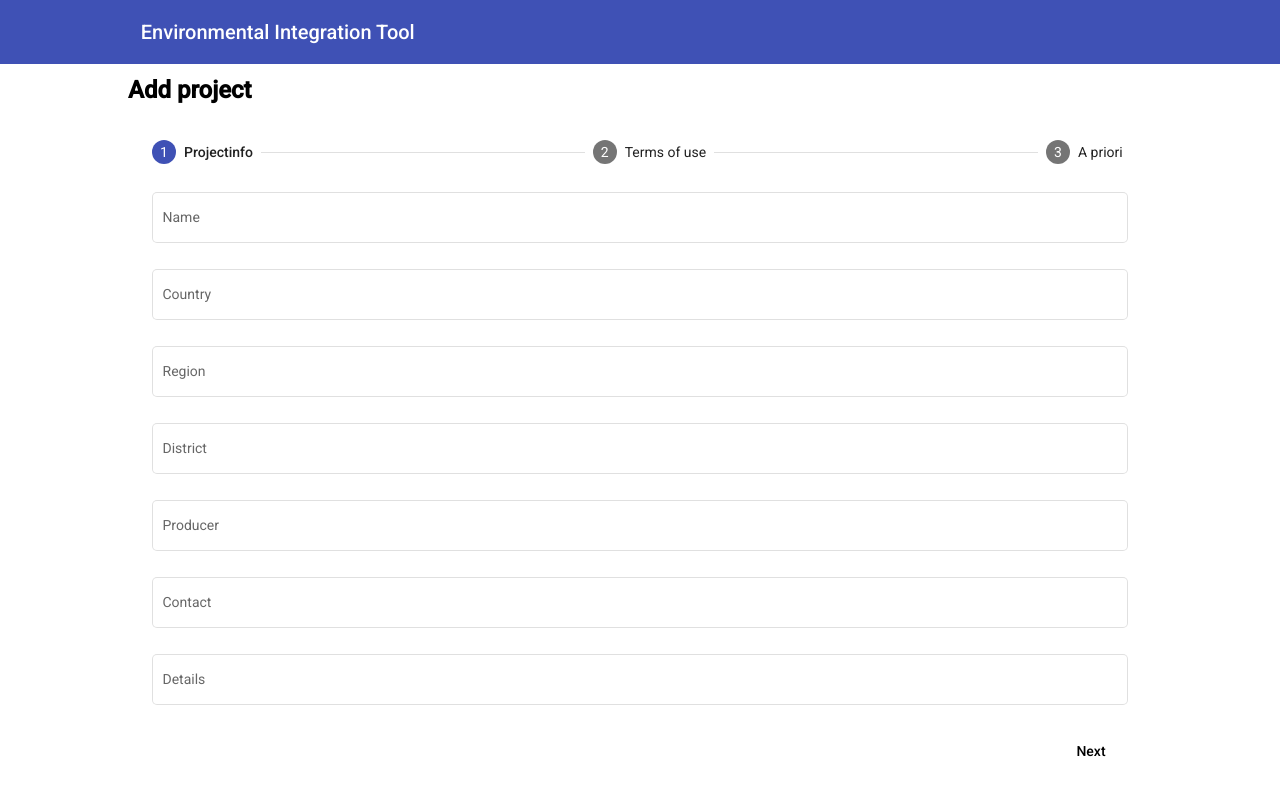
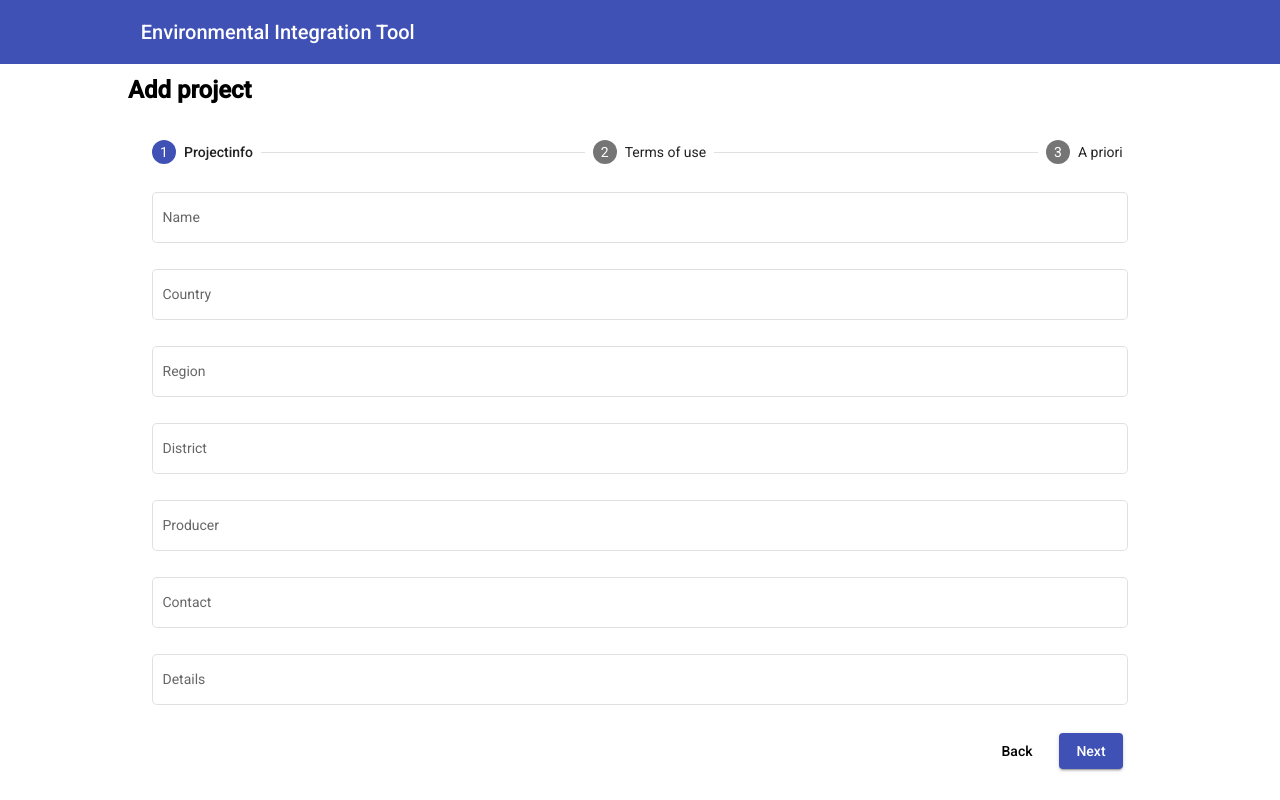
Before and after one commit to nikita-taranenko-nta/HITW-2022, an Angular app in the folder frontend/audit/: page /create/1 in a window 1280 px wide. Built offline with nearby package versions, Linux system fonts and the light colour scheme.

Commit message:
Worked on the navigation

```diff
--- a/frontend/audit/src/app/pages/create-project-form/create-project-form.component.html
+++ b/frontend/audit/src/app/pages/create-project-form/create-project-form.component.html
@@ -47,7 +47,8 @@
             </div>
         </form>
         <div class="buttons">
-            <button mat-button matStepperNext type="button">Next</button>
+            <button mat-button type="button" [routerLink]="['']">Back</button>
+            <button mat-raised-button matStepperNext color="primary" type="button">Next</button>
         </div>
     </mat-step>
     <mat-step label="Terms of use">
@@ -80,7 +81,7 @@
         </form>
         <div class="buttons">
             <button mat-button matStepperPrevious type="button">Back</button>
-            <button mat-button matStepperNext type="button">Next</button>
+            <button mat-raised-button matStepperNext color="primary" type="button">Next</button>
         </div>
     </mat-step>
     <mat-step label="A priori">
--- a/frontend/audit/src/app/pages/project-post-priori/project-post-priori.component.scss
+++ b/frontend/audit/src/app/pages/project-post-priori/project-post-priori.component.scss
@@ -15,4 +15,8 @@ h2 {
 .buttons {
     display: flex;
     justify-content: flex-end;
+
+    button{
+        margin: 5px;
+    }
 }
--- a/frontend/audit/src/app/pages/project-scores/project-scores.component.html
+++ b/frontend/audit/src/app/pages/project-scores/project-scores.component.html
@@ -1,4 +1,4 @@
-<h2  *ngIf="project">{{project.projectInfo.productiveUnit}}</h2>
+<h2  *ngIf="project" (click)="back()">{{project.projectInfo.productiveUnit}} - Scores</h2>
 
 <mat-horizontal-stepper *ngIf="themas" linear="false" #stepper>
     <mat-step  *ngFor="let thema of themas">
--- a/frontend/audit/src/app/pages/project-scores/project-scores.component.scss
+++ b/frontend/audit/src/app/pages/project-scores/project-scores.component.scss
@@ -4,6 +4,10 @@ h2 {
     margin-top: 10px;
     margin-bottom: 10px;
     font-weight: bold;
+
+    &:hover {
+        cursor:pointer;
+    }
 }
 
 .form{
--- a/frontend/audit/src/app/pages/project-scores/project-scores.component.ts
+++ b/frontend/audit/src/app/pages/project-scores/project-scores.component.ts
@@ -1,5 +1,5 @@
 import {Component, OnInit} from '@angular/core';
-import {ActivatedRoute} from '@angular/router';
+import {ActivatedRoute, Router} from '@angular/router';
 import {Project} from 'src/app/models/project';
 import {ProjectService} from "../../shared/services/project.service";
 import {Thema} from "../../models/thema";
@@ -48,7 +48,8 @@ export class ProjectScoresComponent implements OnInit {
   constructor(
     private readonly projectService: ProjectService,
     private readonly route: ActivatedRoute,
-    private readonly themaService: ThemaService
+    private readonly themaService: ThemaService,
+    private router: Router
   ) {
   }
 
@@ -83,4 +84,8 @@ export class ProjectScoresComponent implements OnInit {
   save(themeId: string){
     this.themaService.putThemaResponse(themeId, this.themeResponses[themeId]);
    }
+
+   back() {
+    this.router.navigate(['project', this.projectId]);
+  }
 }
```
